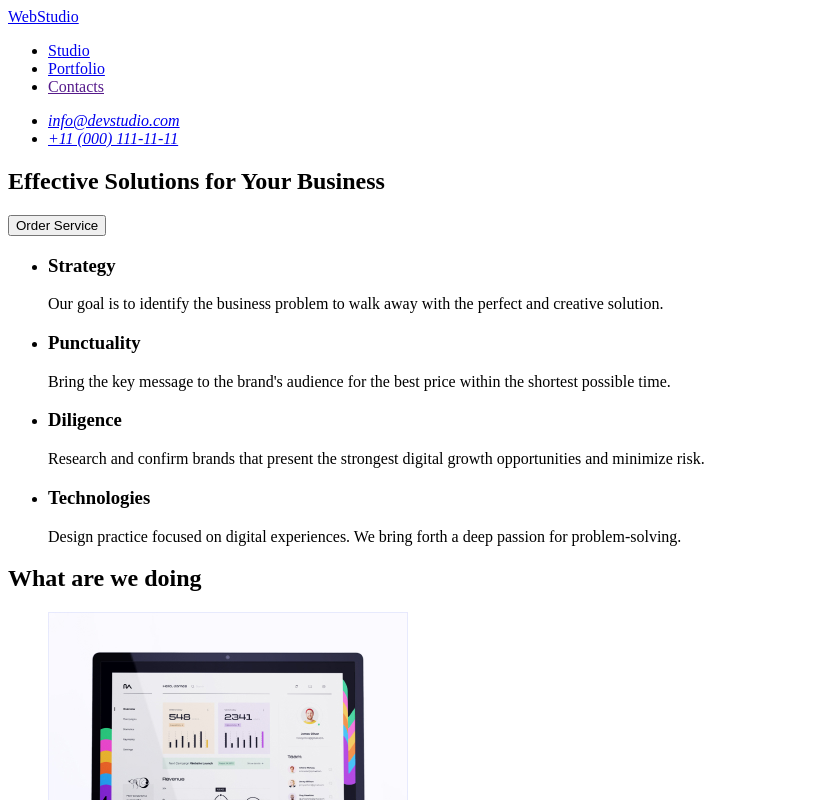
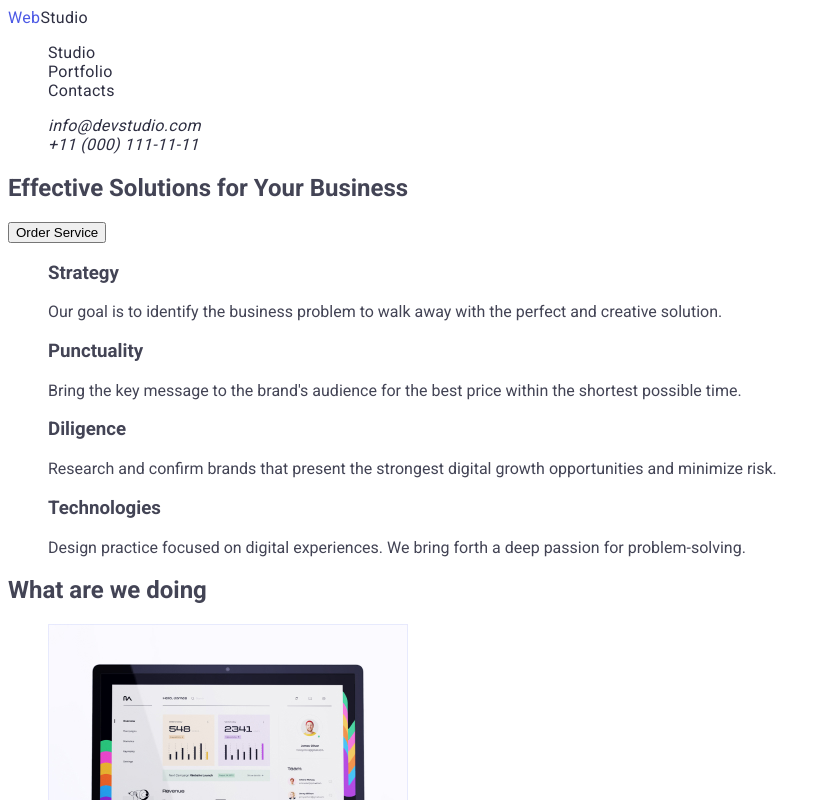
Before and after one commit to JonniBig/goit-markup-hw-02, a plain HTML site: page index.html in a window 1280 px wide. Shown: the top 800 px of the page, without its empty margins (0-827 px from the left). Drawn offline with Linux system fonts and the light colour scheme.

Commit message:
add css color

```diff
--- a/css/styles.css
+++ b/css/styles.css
@@ -1,2 +1,39 @@
-font-family: "Raleway", sans-serif;
-font-family: "Roboto", sans-serif;
+:root {
+  --iris: #4d5ae5;
+  --ocean: #404bbf;
+  --navy-blue: #2e2f42;
+  --green: #31d0aa;
+  --slate: #434455;
+  --light-slate: #8e8f99;
+  --cornflower: #e7e9fc;
+  --cloud: #f4f4fd;
+  --navy-blue-modal: #2e2f42;
+  --grey: #2e2f42;
+  --white: #ffffff;
+  --dairy: #fcfcfc;
+}
+body {
+  font-family: Roboto, sans-serif;
+  color: var(--slate);
+}
+.list {
+  list-style: none;
+}
+.link {
+  text-decoration: none;
+  color: var(--navy-blue);
+  letter-spacing: 0.02em;
+}
+
+/* logo */
+
+.logo-dark {
+  color: var(--cloud);
+}
+.logo {
+  color: var(--iris);
+}
+/* header */
+
+.header {
+}
--- a/index.html
+++ b/index.html
@@ -15,34 +15,42 @@
   </head>
   <body>
     <!--header section  -->
-    <header>
+    <header class="header">
       <nav>
-        <a href="./index.html">WebStudio</a>
+        <a class="link" href="./index.html"
+          ><span class="logo">Web</span>Studio</a
+        >
 
-        <ul>
-          <li><a href="./index.html">Studio</a></li>
-          <li><a href="./portfolio.html">Portfolio</a></li>
-          <li><a href="">Contacts</a></li>
+        <ul class="list">
+          <li><a class="link" href="./index.html">Studio</a></li>
+          <li><a class="link" href="./portfolio.html">Portfolio</a></li>
+          <li><a class="link" href="">Contacts</a></li>
         </ul>
       </nav>
       <address>
-        <ul>
-          <li><a href="mailto:info@devstudio.com">info@devstudio.com</a></li>
-          <li><a href="tel:+110001111111">+11 (000) 111-11-11</a></li>
+        <ul class="list">
+          <li>
+            <a class="link" href="mailto:info@devstudio.com"
+              >info@devstudio.com</a
+            >
+          </li>
+          <li>
+            <a class="link" href="tel:+110001111111">+11 (000) 111-11-11</a>
+          </li>
         </ul>
       </address>
     </header>
 
     <main>
       <!--hero section  -->
-      <section class="section">
+      <section>
         <h1>Effective Solutions for Your Business</h1>
         <button type="button">Order Service</button>
       </section>
       <!-- section 1 -->
       <section>
         <h2 hidden>Features</h2>
-        <ul>
+        <ul class="list">
           <li>
             <h3>Strategy</h3>
             <p>
@@ -76,7 +84,7 @@
       <!-- section  2-->
       <section>
         <h2>What are we doing</h2>
-        <ul>
+        <ul class="list">
           <li>
             <img
               src="./images/studio/section2/img1.jpg"
@@ -106,7 +114,7 @@
       <!-- section  3-->
       <section>
         <h2>Our Team</h2>
-        <ul>
+        <ul class="list">
           <li>
             <img
               src="./images/studio/section3/img1.jpg"
@@ -152,7 +160,10 @@
     </main>
     <!-- footer section -->
     <footer>
-      <a href="./index.html">WebStudio</a>
+      <a class="link" href="./index.html"
+        ><span class="logo">Web</span
+        ><span class="link logo-dark">Studio</span></a
+      >
       <p>
         Increase the flow of customers and sales for your business with digital
         marketing & growth solutions.
```
Also changed, not shown: portfolio.html (+51 -24 lines).
